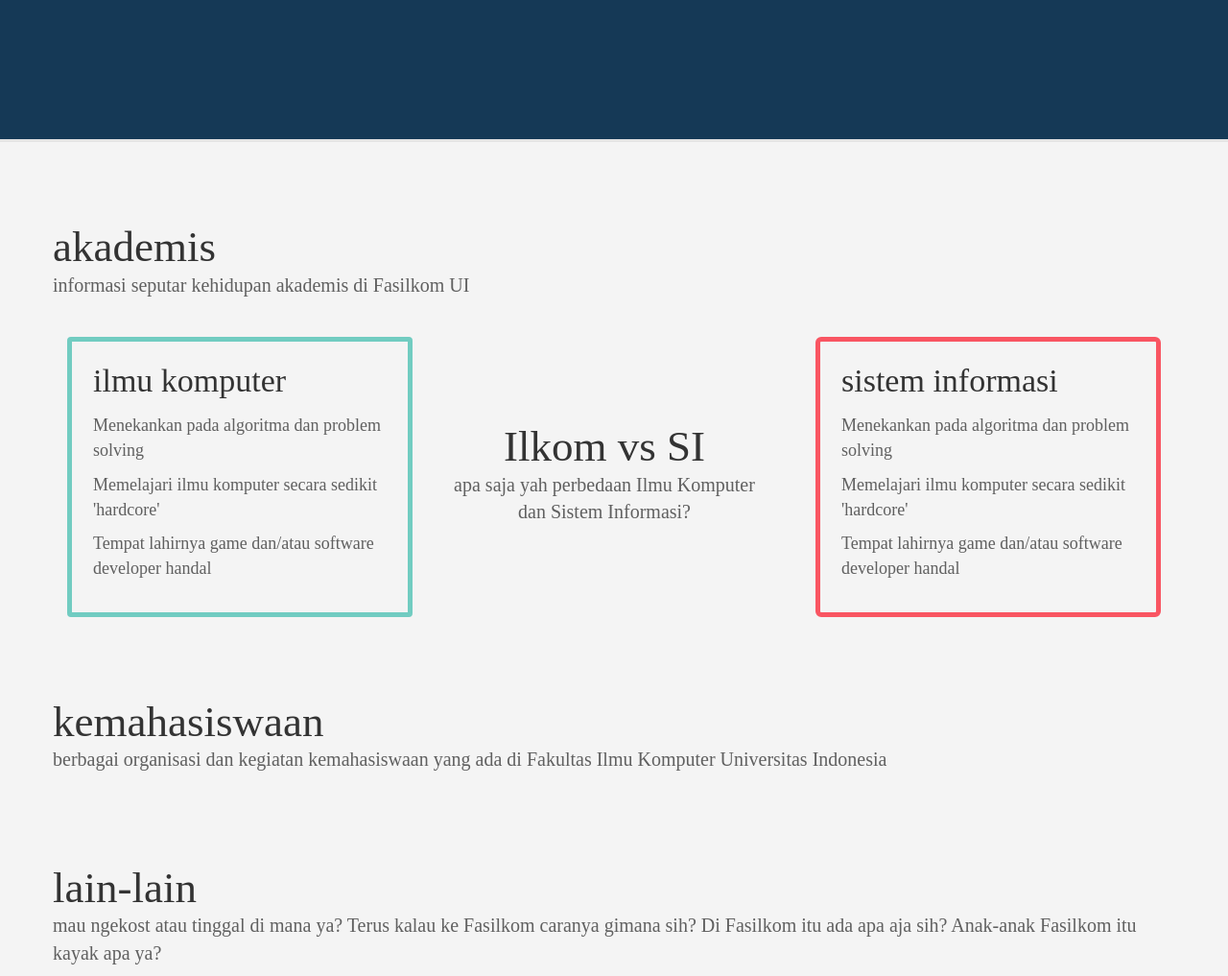
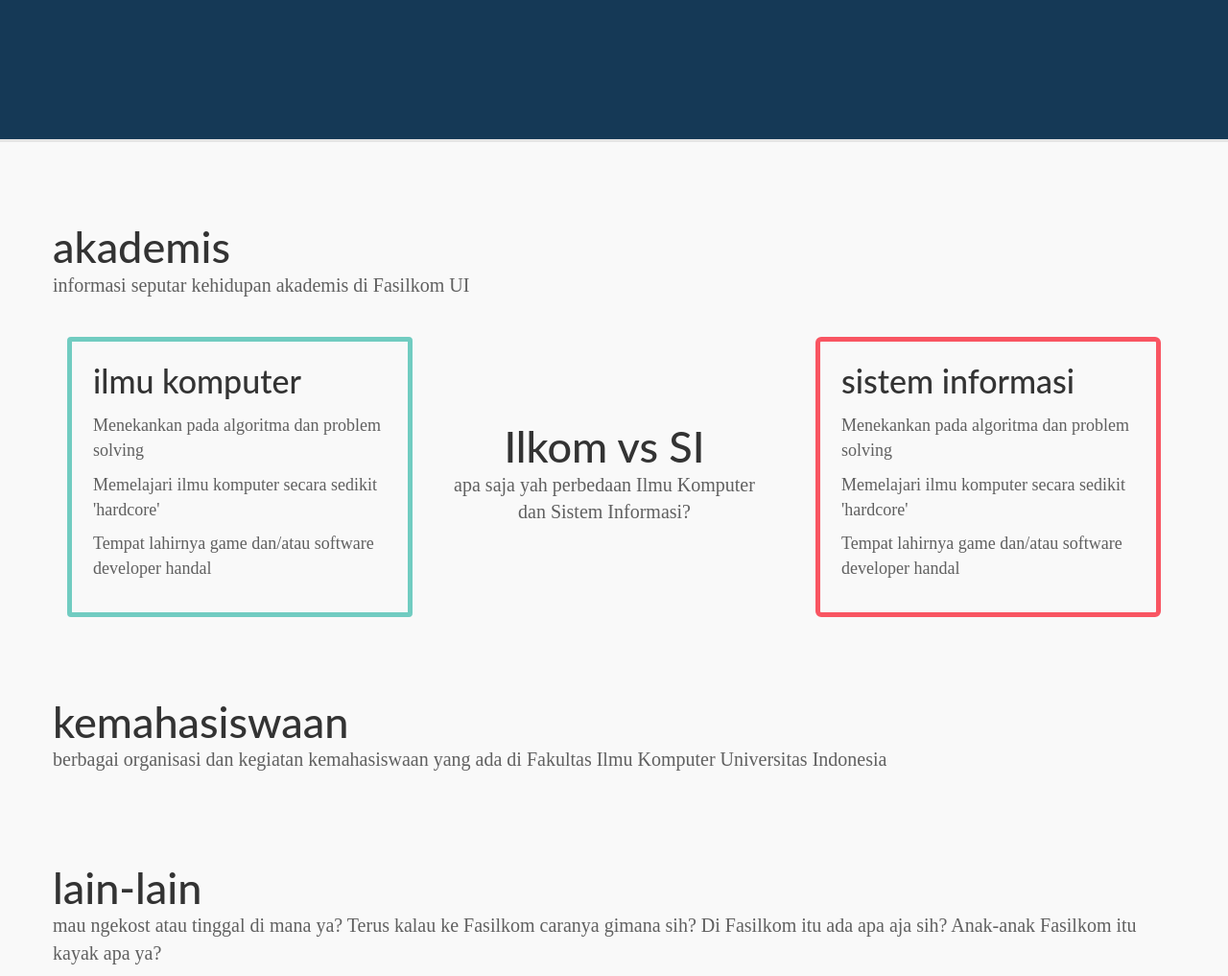
Before and after one commit to grgp/imaba-2016, a PHP site: page / in a window 1280 px wide. Shown: the part 604-1621 px from the top of the page at 96% size. Run offline with PHP 8.4, Linux system fonts and the light colour scheme; some libraries are stand-ins or nearby versions.

Commit message:
not sure what's changed

```diff
--- a/css/imaba.css
+++ b/css/imaba.css
@@ -8,7 +8,7 @@ html, body {
   width: 100%; }
 
 body {
-  background-color: #f4f4f4;
+  background-color: #f9f9f9;
   font-family: 'Josefin Sans';
   overflow-x: hidden; }
 
@@ -46,12 +46,12 @@ h1 {
     font-family: Lato;
     font-weight: 900;
     font-size: 25px;
-    color: #606060; }
+    color: #71ccc1; }
   .navbar img {
     height: 50px;
     padding: 7px 15px 6px 10px; }
   .navbar .nav a {
-    padding-left: 15px;
+    padding-left: 8px;
     padding-right: 5px;
     padding-top: 7px;
     padding-bottom: 6px; }
@@ -63,14 +63,16 @@ h1 {
   background-color: #ffffff;
   border-bottom: 3px solid #e4e4e4; }
   .navbar-color .navbar-brand {
-    color: #505050; }
+    color: #3cbca4; }
 
 #academic .row, #kemahasiswaan .row, #lain-lain .row {
   margin-top: 65px; }
 #academic h2, #kemahasiswaan h2, #lain-lain h2 {
+  font-family: Lato;
   font-size: 45px;
   margin-bottom: 0; }
 #academic h3, #kemahasiswaan h3, #lain-lain h3 {
+  font-family: Lato;
   font-size: 34px;
   margin: 0; }
 #academic p, #kemahasiswaan p, #lain-lain p {
--- a/sass/imaba/content.scss
+++ b/sass/imaba/content.scss
@@ -4,11 +4,13 @@
 	}
 
 	h2 {
+		font-family: Lato;
 		font-size: 45px;
 		margin-bottom: 0;
 	}
 
 	h3 {
+		font-family: Lato;
 		font-size: 34px;
 		margin: 0;
 	}
--- a/sass/imaba/main.scss
+++ b/sass/imaba/main.scss
@@ -5,7 +5,7 @@ html, body {
 }
 
 body {
-	background-color: $offwhite;
+	background-color: $classicwhite;
 	font-family: 'Josefin Sans';
 	overflow-x: hidden;
 }
--- a/sass/imaba/navbar.scss
+++ b/sass/imaba/navbar.scss
@@ -9,7 +9,7 @@
 		font-family: Lato;
 		font-weight: 900;
 		font-size: 25px;
-		color: $darkgray;
+		color: $reefcyan;
 	}
 
 	img {
@@ -18,7 +18,7 @@
 	}
 
 	.nav a {
-		padding-left:15px;
+		padding-left:8px;
 		padding-right:5px;
 		padding-top:7px;
 		padding-bottom: 6px;
@@ -33,6 +33,6 @@
 	border-bottom: 3px solid $lightergray;
 
 	.navbar-brand {
-		color: $offblack;
+		color: $reefcyanoff;
 	}
 }
--- a/sass/imaba/variables.scss
+++ b/sass/imaba/variables.scss
@@ -9,10 +9,13 @@ $floridaorange: #f2be2a;
 $flamingopink: #f95562;
 $reefcyan: #71ccc1;
 
+$reefcyanoff: #3cbca4;
+
 $purewhite: #ffffff;
 $classicwhite: #f9f9f9;
 $offwhite: #f4f4f4;
 $lightergray: #e4e4e4;
+$lightgray: #d3d3d3;
 $darkgray: #606060;
 $offblack: #505050;
 
```
Also changed, not shown: 1 other file.
